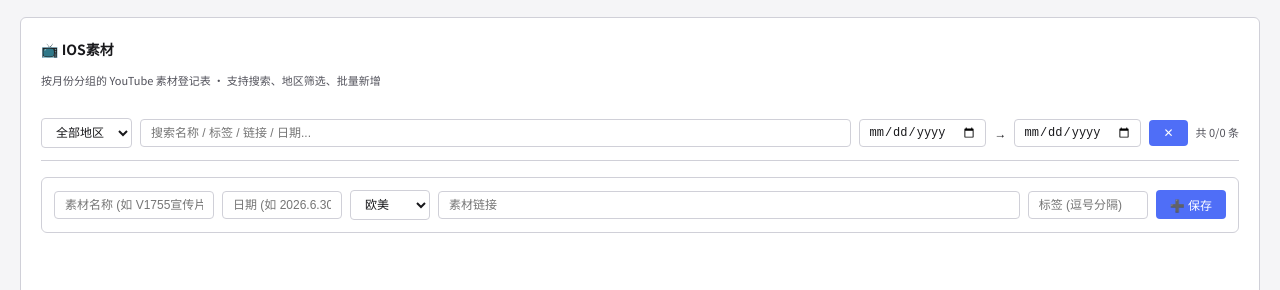
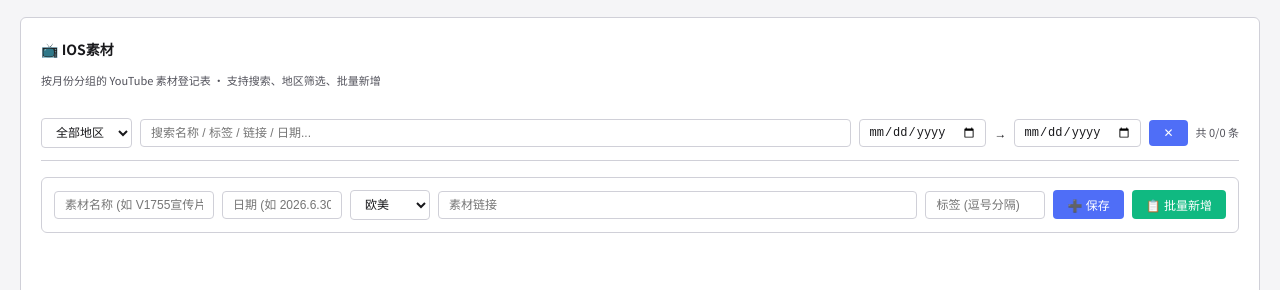
Before and after one commit to fengnian1236/meto-parts-library, a plain HTML site: page index.html in a window 1280 px wide. Both pictures are taken after a click on the element "📺 IOS素材". Shown: the part 76-366 px from the top of the page. Drawn offline with nearby package versions, Linux system fonts and the light colour scheme.

Commit message:
调整：顶部新增表单添加批量新增按钮

```diff
--- a/index.html
+++ b/index.html
@@ -435,6 +435,8 @@
   .yt-add-inline-top input#yt-add-tags-top { width: 120px; }
   .yt-add-inline-top button { padding: 6px 14px; background: #4f6ef7; color: white; border: none; border-radius: 4px; cursor: pointer; font-size: 12px; font-weight: 500; white-space: nowrap; }
   .yt-add-inline-top button:hover { opacity: .85; }
+  .yt-add-inline-top button.batch-btn { background: #10b981; }
+  .yt-add-inline-top button.batch-btn:hover { background: #059669; }
 
   /* ===== MODAL ===== */
   .yt-modal-mask { position: fixed; inset: 0; background: rgba(0,0,0,.5); display: flex; align-items: center; justify-content: center; z-index: 1000; }
@@ -644,6 +646,7 @@
         <input type="text" id="yt-add-url-top" placeholder="素材链接" />
         <input type="text" id="yt-add-tags-top" placeholder="标签 (逗号分隔)" />
         <button onclick="saveInlineTop()">➕ 保存</button>
+        <button class="batch-btn" onclick="openBatchYTModal()">📋 批量新增</button>
       </div>
       <div id="ytBody"></div>
     </div>
```
